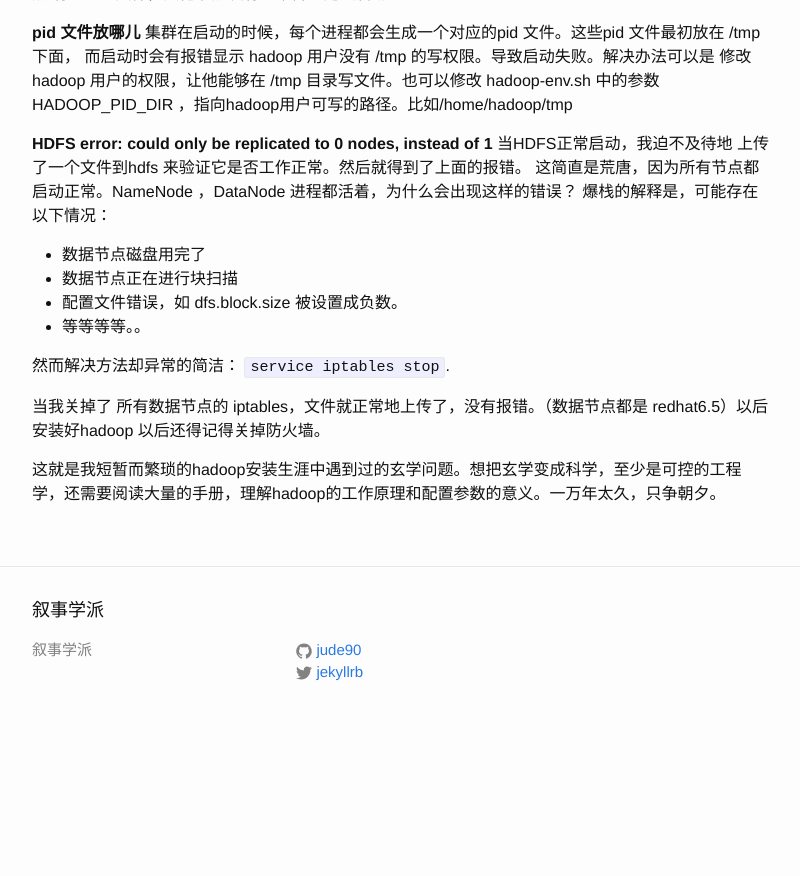
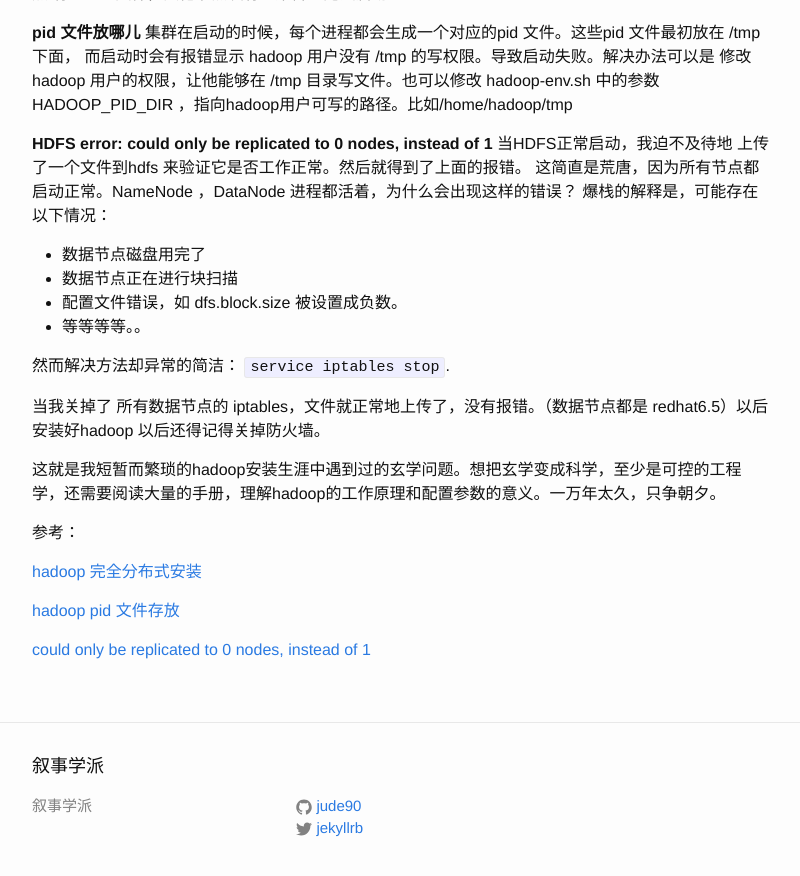
Before and after one commit to jude90/jude90.github.io, a Jekyll site: the page built from _posts/2015-09-09-setup-a-hadoop.md, in a window 1280 px wide and 900 px high, scrolled down 1553 px. Shown: the top 876 px of the window, without its empty margins (238-1038 px from the left). Built offline with Jekyll 4.4.1, drawn with Linux system fonts in a browser that asks for light colours; Markdown is read by kramdown in place of the engine named in the settings; before the commit the page ends 2297 px from its top, so only the background shows below that.

Commit message:
update  hadoop

```diff
--- a/_posts/2015-09-09-setup-a-hadoop.md
+++ b/_posts/2015-09-09-setup-a-hadoop.md
@@ -73,3 +73,11 @@
 当我关掉了 所有数据节点的 iptables，文件就正常地上传了，没有报错。（数据节点都是 redhat6.5）以后安装好hadoop 以后还得记得关掉防火墙。
 
 这就是我短暂而繁琐的hadoop安装生涯中遇到过的玄学问题。想把玄学变成科学，至少是可控的工程学，还需要阅读大量的手册，理解hadoop的工作原理和配置参数的意义。一万年太久，只争朝夕。
+
+参考：
+
+[hadoop 完全分布式安装](http://blog.csdn.net/ab198604/article/details/8250461)
+
+[hadoop pid 文件存放](http://www.cnblogs.com/gcczhongduan/p/4297023.html)
+
+[could only be replicated to 0 nodes, instead of 1](http://stackoverflow.com/questions/5293446/hdfs-error-could-only-be-replicated-to-0-nodes-instead-of-1)
```
